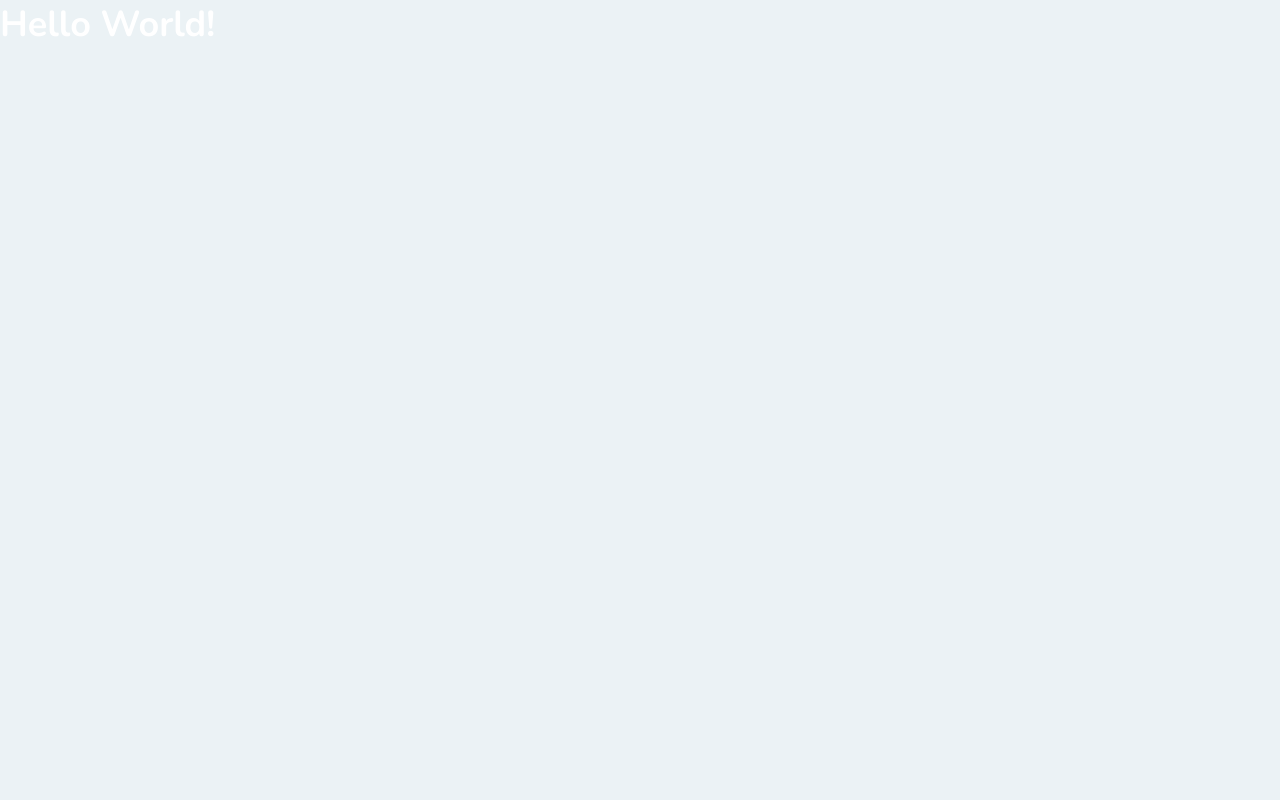
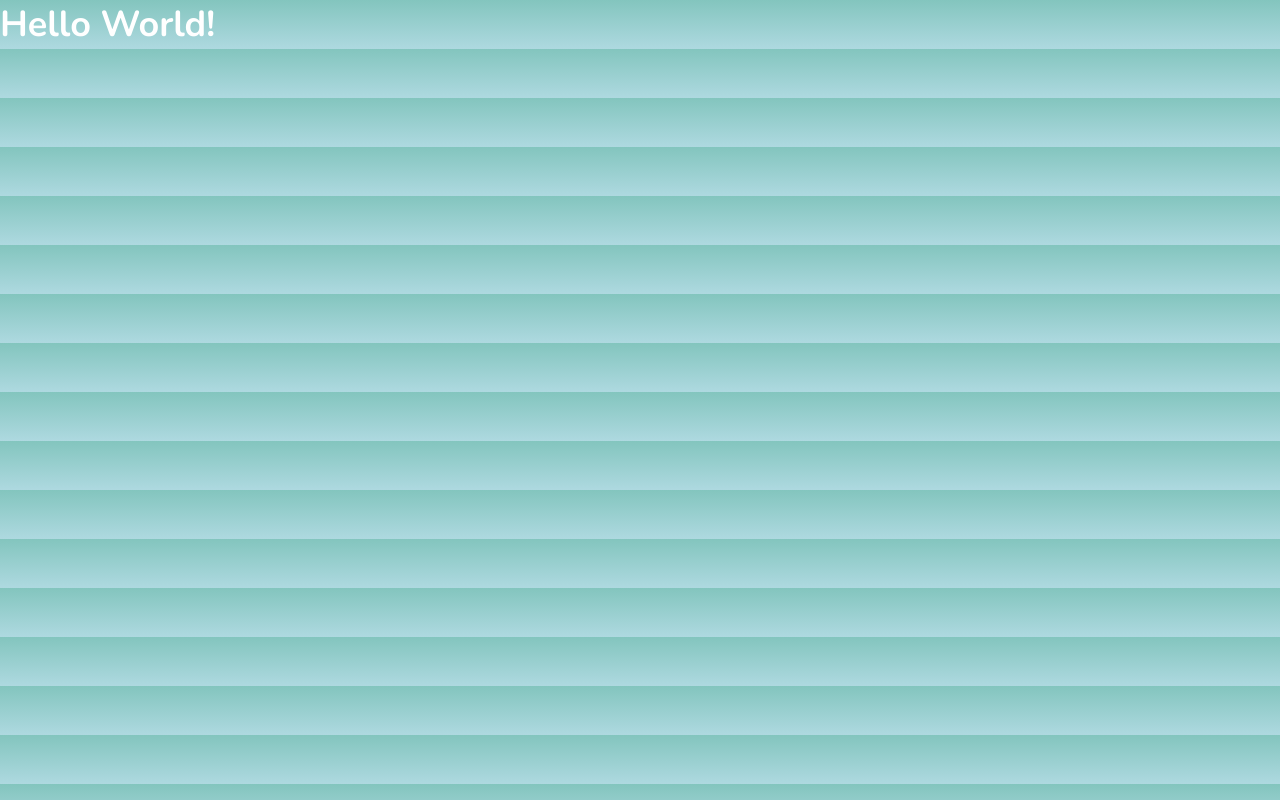
Before and after one commit to juniorklawa/happy, a React (Create React App) app in the folder web/: page / in a window 1280 px wide. Built offline with nearby package versions, Linux system fonts and the light colour scheme; the HTML template or start-up script is replaced by a standard one.

Commit message:
Add global styles for web application

```diff
--- a/web/src/styles/global.css
+++ b/web/src/styles/global.css
@@ -6,7 +6,8 @@
 
 body {
   color: #fff;
-  background: #ebf2f5;
+  /* background: #5173a0; */
+  background: linear-gradient(#83c5be, #aed9e0);
 }
 
 body, input, button, textarea {
```
